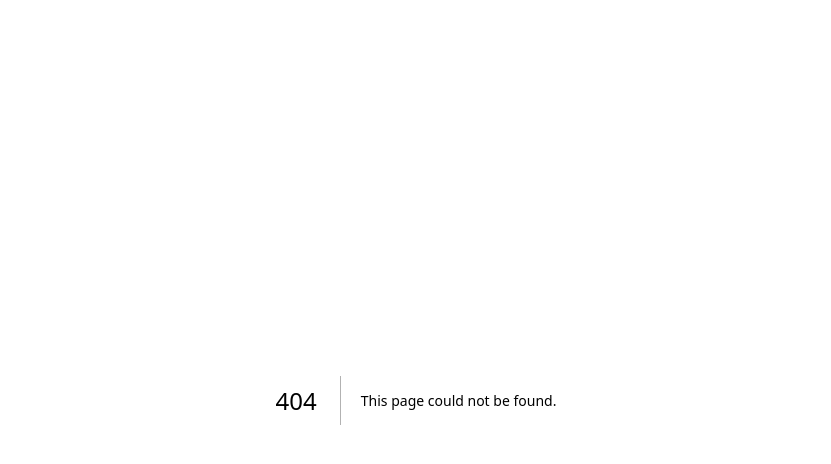
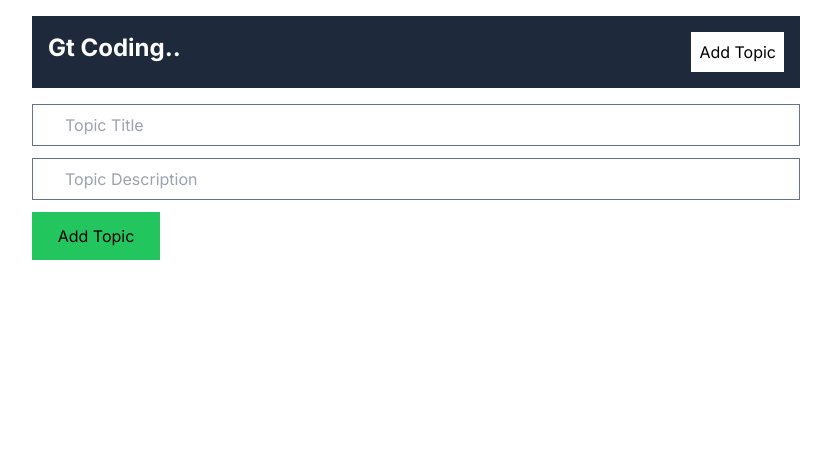
Before and after one commit to junaidsalam639/Next-Js-Class-Last, a Next.js app: page /Todo_Pages/addTopic in a window 1280 px wide. Before the commit this address had no page. Shown: the top 464 px of the page, without its empty margins (224-1055 px from the left). Built offline with nearby package versions, Linux system fonts and the light colour scheme.

Commit message:
'Next_App'

```diff
--- /dev/null
+++ b/src/app/Todo_Pages/addTopic/page.js
@@ -0,0 +1,17 @@
+import NavbarTodo from '@/app/component/NavbarTodo'
+import Link from 'next/link'
+import React from 'react'
+const page = () => {
+    return (
+        <div>
+            <NavbarTodo />
+            <div className='mx-auto gap-3 flex flex-col max-w-3xl'>
+                <input placeholder='Topic Title' className='border border-slate-500 px-8 py-2' />
+                <input placeholder='Topic Description' className='border border-slate-500 px-8 py-2' />
+                <button className='bg-green-500 py-3 w-32 px-3'>Add Topic</button>
+            </div>
+        </div>
+    )
+}
+
+export default page
--- /dev/null
+++ b/src/app/Todo_Pages/editTopic/page.js
@@ -0,0 +1,14 @@
+import NavbarTodo from '@/app/component/NavbarTodo'
+
+const page = () => {
+  return (
+    <div>
+        <NavbarTodo />
+       <div>
+        <input />
+       </div>
+    </div>
+  )
+}
+
+export default page
--- /dev/null
+++ b/src/app/Todo_Pages/todo/page.js
@@ -0,0 +1,17 @@
+import TodoList from '@/app/component/TodoList'
+import NavbarTodo from '@/app/component/NavbarTodo'
+import Link from 'next/link'
+
+const page = () => {
+    return (
+        <div>
+            <NavbarTodo />
+            <TodoList />
+            <TodoList />
+            <TodoList />
+            <TodoList />
+        </div>
+    )
+}
+
+export default page
--- a/src/app/component/Navbar.js
+++ b/src/app/component/Navbar.js
@@ -16,7 +16,7 @@ const Navbar_One = () => {
                 <Link href={'/blog'}>
                     <h1 className='bg-orange-600 w-32 text-center py-3 font-medium text-md text-white cursor-pointer hover:bg-orange-500 rounded-md'>Blogs</h1>
                 </Link>
-                <Link href={'/todo'}>
+                <Link href={'/Todo_Pages/todo'}>
                     <h1 className='bg-orange-600 w-32 text-center py-3 font-medium text-md text-white cursor-pointer hover:bg-orange-500 rounded-md'>Todo</h1>
                 </Link>
                     <h1 className='bg-orange-600 w-32 text-center py-3 font-medium text-md text-white cursor-pointer hover:bg-orange-500 rounded-md' onClick={() => login ? setLogin(false) : setLogin(true)}>{login ? 'Logout' : 'Login'}</h1>
--- /dev/null
+++ b/src/app/component/NavbarTodo.js
@@ -0,0 +1,18 @@
+import Link from "next/link"
+
+const NavbarTodo = () => {
+    return (
+        <div>
+            <div className="nav flex justify-between items-start py-4 text-center max-w-3xl bg-slate-800 mx-auto container px-4 my-4">
+                <Link href={'/Todo_Pages/todo'}>
+                <h1 className='text-2xl font-bold text-white'>Gt Coding..</h1>
+                </Link>
+                <Link href={'/Todo_Pages/addTopic'}>
+                    <button className='bg-white text-black py-2 px-2'>Add Topic</button>
+                </Link>
+            </div>
+        </div>
+    )
+}
+
+export default NavbarTodo
--- a/src/app/component/TodoList.js
+++ b/src/app/component/TodoList.js
@@ -1,3 +1,4 @@
+import Link from 'next/link';
 import React from 'react';
 import { RiEdit2Line, RiDeleteBinLine } from 'react-icons/ri';
 const TodoList = () => {
@@ -10,7 +11,9 @@ const TodoList = () => {
                         <p className='flex-col'>Lorem ipsum dolor, sit amet consectetur adipisicing elit. </p>
                     </div>
                     <div className='flex flex-row justify-start items-start gap-6'>
+                        <Link href={'/Todo_Pages/editTopic'}>
                     <RiEdit2Line className='cursor-pointer' size={24} />
+                        </Link>
                     <RiDeleteBinLine className='cursor-pointer text-rose-500' size={24} />
                     </div>
                 </div>
--- a/src/app/todo/page.js
+++ /dev/null
@@ -1,18 +0,0 @@
-import TodoList from '@/app/component/TodoList'
-
-const page = () => {
-    return (
-        <div>
-            <div className="nav flex justify-between items-start py-4 text-center max-w-3xl bg-slate-800 mx-auto container px-4 my-4">
-                <h1 className='text-2xl font-bold text-white'>Gt Coding..</h1>
-                <button className='bg-white text-black py-2 px-2'>Add Topic</button>
-            </div>
-            <TodoList />
-            <TodoList />
-            <TodoList />
-            <TodoList />
-        </div>
-    )
-}
-
-export default page
```
